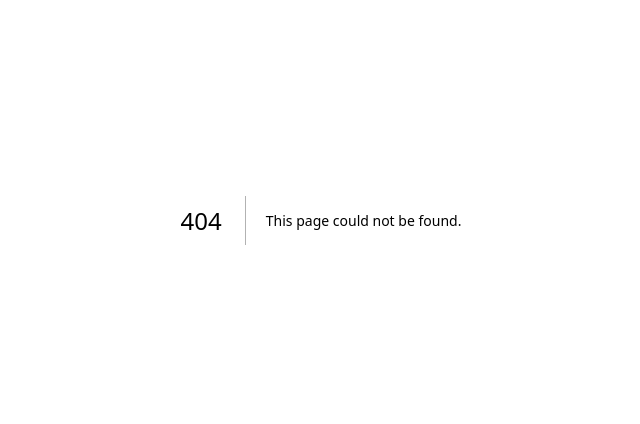
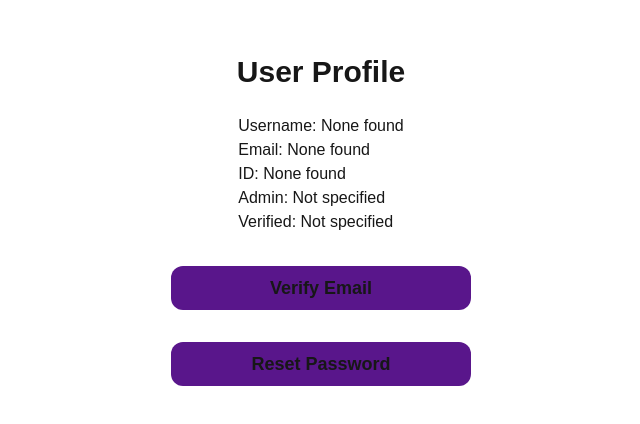
Before and after one commit to kskrenes/nextjs-auth, a Next.js app: page /profile in a window 1280 px wide. Before the commit this address had no page. Shown: the part 180-604 px from the top of the page, without its empty margins (319-959 px from the left). Built offline with nearby package versions, Linux system fonts and the light colour scheme; no server answers.

Commit message:
add profile route and page, and remove profile slug route

```diff
--- a/src/app/dashboard/page.tsx
+++ b/src/app/dashboard/page.tsx
@@ -58,19 +58,12 @@ const DashboardPage = () => {
 
         <Button
           className="w-full mt-8"
-          onClick={getUserDetails}
+          onClick={() => router.push("/profile")}
           disabled={isFetchingProfile}
         >
-          {isFetchingProfile
-            ? (
-              <>
-                <Loader2 className="w-7 h-7 animate-spin text-purple-400" aria-hidden="true" />
-                <span className="sr-only">Fetching profile</span>
-              </>
-            )
-            : "User Profile"
-          }
+          User Profile
         </Button>
+
         <Button
           className="w-full my-8"
           onClick={handleLogout}
--- a/src/app/profile/[id]/page.tsx
+++ /dev/null
@@ -1,11 +0,0 @@
-const UserProfile = async ({ params }: { params: Promise<{ id: string }> }) => {
-
-  const { id } = await params;
-  // note: if we add the decorator 'use client', then we need to remove the async above and use React.use(params) instead of await.
-
-  return (
-    <div>User profile for {id}</div>
-  )
-}
-
-export default UserProfile
--- /dev/null
+++ b/src/app/profile/page.tsx
@@ -0,0 +1,81 @@
+"use client";
+
+import { getErrorMessage } from "@/helpers/error-message";
+import axios from "axios";
+import { Loader2 } from "lucide-react";
+import { useEffect, useState } from "react";
+import toast from "react-hot-toast";
+import type User from "@/models/user-interface"
+import Button from "@/components/nae-button";
+
+const ProfilePage = () => {
+
+  const [isLoading, setIsLoading] = useState(false);
+  const [user, setUser] = useState<User | null>(null);
+
+  useEffect(() => {
+    setIsLoading(true);
+    (async () => {
+      try {
+        const res = await axios.get('/api/users/me');
+        setUser(res.data.user as User);
+      }
+      catch (error: unknown) {
+        const errorMessage = getErrorMessage(error, "Get user data failed");
+        console.error(errorMessage);
+        toast.error(errorMessage);
+      }
+      finally {
+        setIsLoading(false);
+      }
+    })();
+  }, []);
+
+  if (isLoading) {
+    return (
+      <div className='min-h-screen flex items-center justify-center'>
+        <Loader2 className='w-8 h-8 animate-spin text-purple-500' />
+      </div>
+    );
+  }
+
+  const handleVerifyEmailClick = () => {
+    //
+  }
+
+  const handleResetPasswordClick = () => {
+    // TODO: wire once reset password api exists
+    console.log("reset password clicked");
+  }
+
+  return (
+    <div className="flex min-h-screen items-center justify-center">
+      <div className="flex w-[300px] flex-col items-center py-2" >
+        <h1 className="mb-6 text-3xl font-bold">User Profile</h1>
+        <div>
+          <p>Username: {user?.username ?? 'None found'}</p>
+          <p>Email: {user?.email ?? 'None found'}</p>
+          <p>ID: {user?._id ?? 'None found'}</p>
+          <p>Admin: {user?.isAdmin === undefined ? 'Not specified' : user.isAdmin ? "Yes" : "No"}</p>
+          <p>Verified: {user?.isVerified === undefined ? 'Not specified' : user.isVerified ? "Yes" : "No"}</p>
+        </div>
+        {!user?.isVerified && (
+          <Button
+            className="w-full mt-8"
+            onClick={handleVerifyEmailClick}
+          >
+            Verify Email
+          </Button>
+        )}
+        <Button
+          className="w-full mt-8"
+          onClick={handleResetPasswordClick}
+        >
+          Reset Password
+        </Button>
+      </div>
+    </div>
+  )
+}
+
+export default ProfilePage
```
